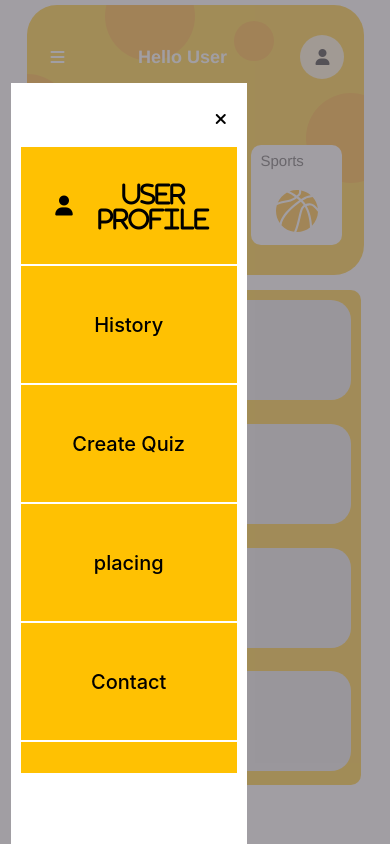
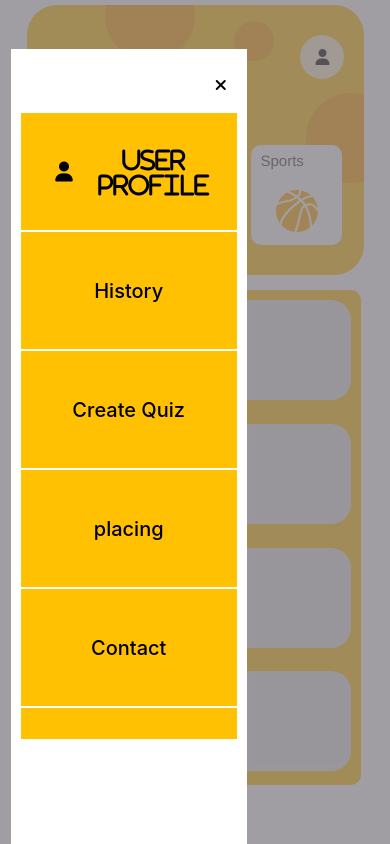
Before and after one commit to Akshay120302/Dotix-assignment, a React (Create React App) app: page / in a window 390 px wide. Both pictures are taken after a click on the icon 57 px from the left and 57 px from the top of the page. Built offline with nearby package versions, Linux system fonts and the light colour scheme.

Commit message:
Menu Improvement

```diff
--- a/src/style/Menu.css
+++ b/src/style/Menu.css
@@ -95,17 +95,17 @@
 @media screen and (max-width:600px) {
 
     .modal-container2 {
+        background-color: #fff;
+        height: 100%;
+        left: 33%;
+        margin-top: 59px;
         overflow-y: auto;
-        margin-top: 93px;
-        position: fixed;
+        padding: 10px;
+        position: relative;
         top: 50%;
-        left: 33%;
-        transform: translate(-50%, -50%);
+        -webkit-transform: translate(-50%,-50%);
+        transform: translate(-50%,-50%);
         width: 216px;
-        /* min-height: 886px; */
-        height: 100%;
-        padding: 10px;
-        background-color: rgb(255, 255, 255);
     }
 
     .fir {
```
